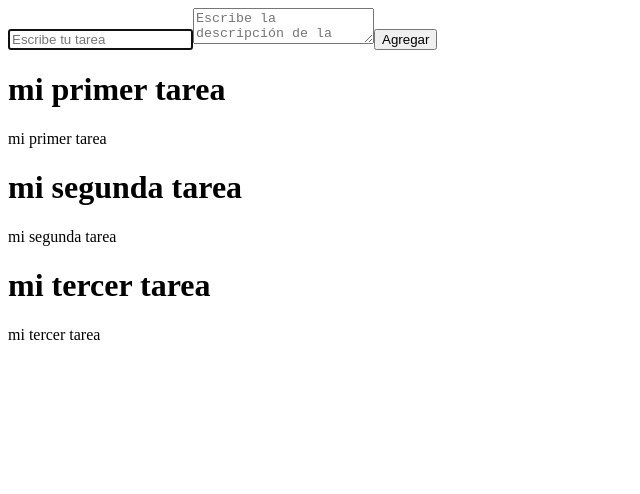
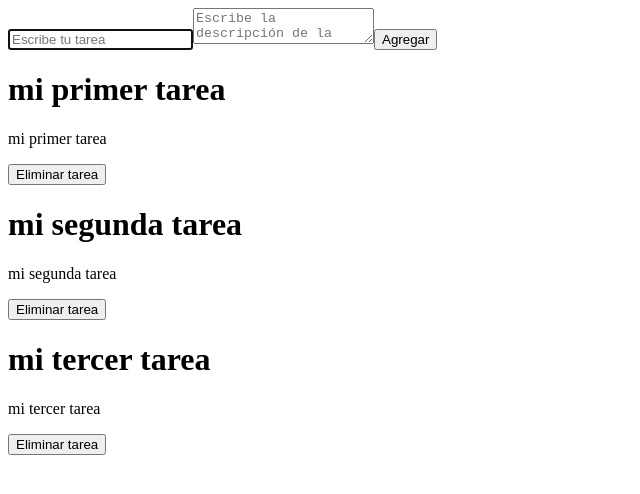
Before and after one commit to alexisarte/react-tasks-application, a React (Vite) app: page / in a window 1280 px wide. Shown: the top 494 px of the page, without its empty margins (0-640 px from the left). Built offline with nearby package versions, Linux system fonts and the light colour scheme.

Commit message:
Add button to delete tasks

```diff
--- a/src/App.jsx
+++ b/src/App.jsx
@@ -18,10 +18,14 @@
     }]);
   }
 
+  function deleteTask(id) {
+    setTasks(tasks.filter(task => task.id !== id));
+  }
+
   return (
     <>
       <TaskForm createTask={createTask} />
-      <TaskList tasks={tasks} />
+      <TaskList tasks={tasks} deleteTask={deleteTask} />
     </>
   );
 }
--- a/src/components/TaskCard.jsx
+++ b/src/components/TaskCard.jsx
@@ -1,10 +1,11 @@
 import React from 'react';
 
-function TaskCard({task}) {
+function TaskCard({task, deleteTask}) {
   return (
     <div>
       <h1>{task.title}</h1>
       <p>{task.description}</p>
+      <button onClick={() => deleteTask(task.id)}>Eliminar tarea</button>
     </div>
   );
 }
--- a/src/components/TaskList.jsx
+++ b/src/components/TaskList.jsx
@@ -1,6 +1,6 @@
 import TaskCard from "./TaskCard";
 
-function TaskList({tasks}) {
+function TaskList({tasks, deleteTask}) {
 
   if (tasks.length === 0) {
     return <h1>No hay tareas aun</h1>;
@@ -9,7 +9,7 @@
   return (
     <div>
       {tasks.map(task => (
-        <TaskCard key={task.id} task={task} />
+        <TaskCard key={task.id} task={task} deleteTask={deleteTask} />
       ))}
     </div>
   );
```
